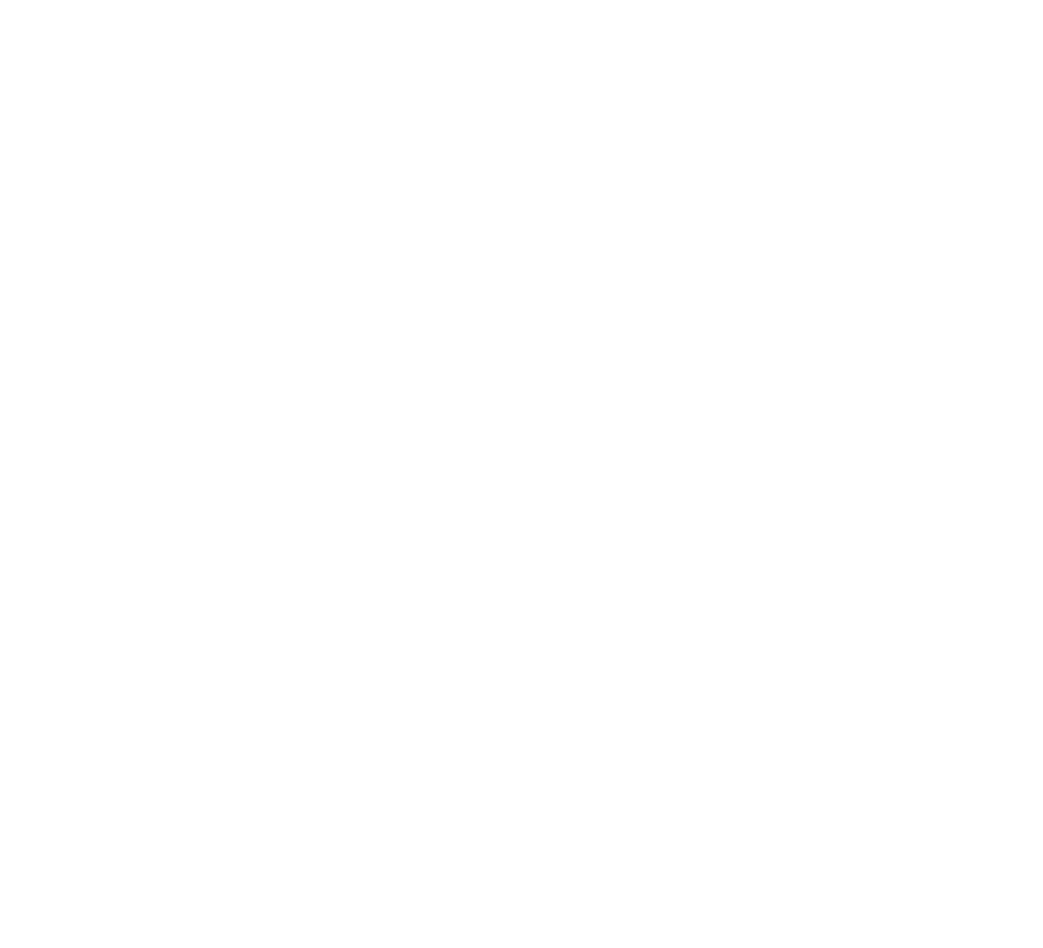
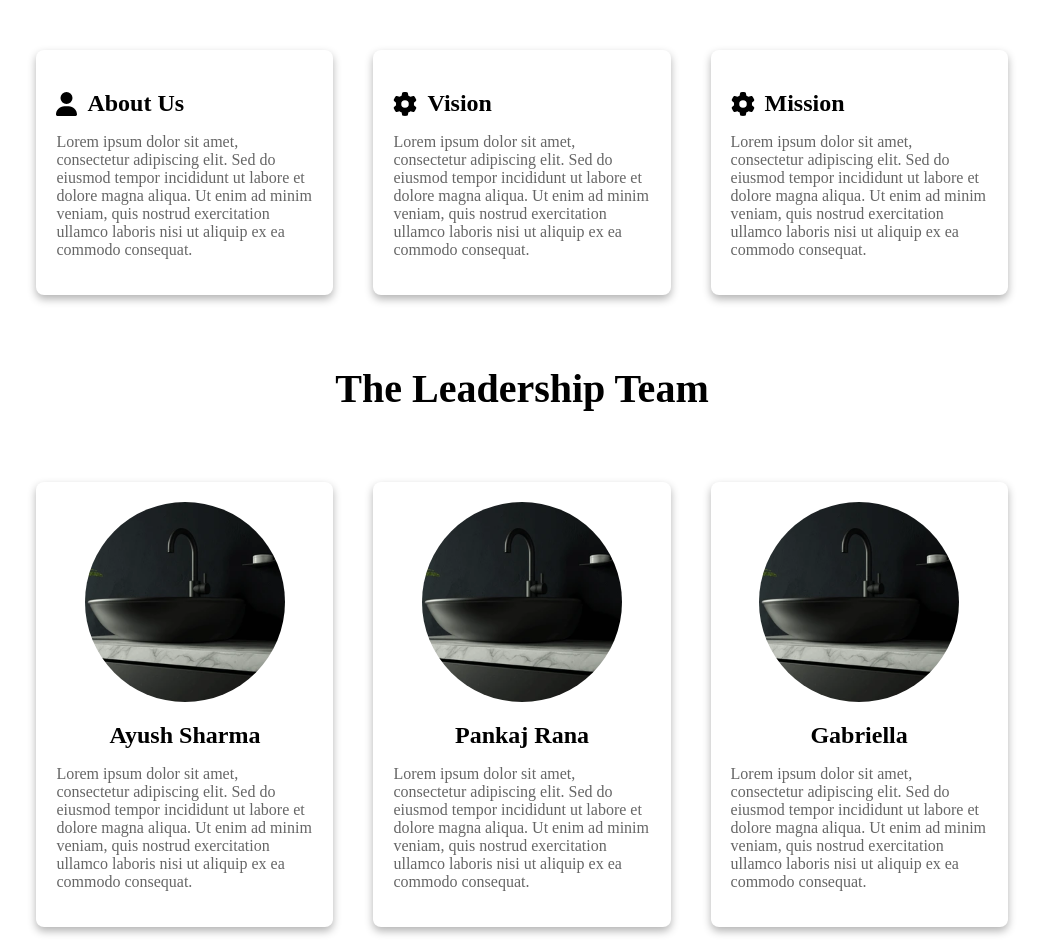
Before and after one commit to gulshan-ara/hardware_website, a React (Create React App) app: page / in a window 1280 px wide. Shown: the part 604-1552 px from the top of the page, without its empty margins (118-1161 px from the left). Before the commit the page ends 800 px from the top, so only its background shows below. Built offline with nearby package versions, Linux system fonts and the light colour scheme.

Commit message:
added another row

```diff
--- a/src/App.js
+++ b/src/App.js
@@ -1,14 +1,28 @@
 import React from "react";
 import { NavBar } from "./components/navbar";
 import { ImageCarousel } from "./components/carousel";
+import CardRow from "./components/card";
+import TeamRow from "./components/team";
+import styled from "styled-components";
+
+const Headline = styled.div`
+	text-align: center;
+	font-size: 40px;
+	font-weight: bold;
+`;
 
 function App() {
-  return (
-    <div className="App">
-      <NavBar/>
-      <ImageCarousel />
-    </div>
-  );
+	return (
+		<div className="App">
+			<NavBar />
+			<ImageCarousel />
+			<CardRow />
+			<div>
+				<Headline>The Leadership Team</Headline>
+				<TeamRow />
+			</div>
+		</div>
+	);
 }
 
 export default App;
--- /dev/null
+++ b/src/components/card.jsx
@@ -0,0 +1,106 @@
+import React from "react";
+import styled from "styled-components";
+import { FontAwesomeIcon } from "@fortawesome/react-fontawesome";
+import { faUser, faCog } from "@fortawesome/free-solid-svg-icons";
+
+const CardContainer = styled.div`
+	display: flex;
+	flex-direction: row;
+	justify-content: space-around;
+	margin: 50px 10%;
+	/* Responsive styles */
+	@media (max-width: 480px) {
+		flex-wrap: wrap;
+		flex-direction: column;
+		justify-content: center;
+		margin: 10px 2%;
+	}
+`;
+
+const Card = styled.div`
+	background-color: #fff;
+	border-radius: 8px;
+	box-shadow: 0 4px 8px rgba(0, 0, 0, 0.3);
+	padding: 20px;
+	margin: 20px;
+	transition: transform 0.3s ease; /* Added transition property */
+	&:hover {
+		transform: translateY(-15px); /* Move card up by 10px on hover */
+	}
+	/* Responsive styles */
+	@media (max-width: 768px) {
+		width: calc(
+			50% - 40px
+		); /* Make cards take 50% width on screens smaller than 768px */
+	}
+	@media (max-width: 480px) {
+		width: calc(
+			100% - 40px
+		); /* Make cards take 100% width on screens smaller than 480px */
+	}
+`;
+
+const Title = styled.h2`
+	font-size: 1.5rem;
+	margin-bottom: 10px;
+	display: flex;
+	align-items: center;
+`;
+
+const Description = styled.p`
+	color: #666;
+`;
+
+const CardRow = () => {
+	return (
+		<CardContainer>
+			<Card>
+				<Title>
+					<FontAwesomeIcon
+						icon={faUser}
+						style={{ marginRight: "10px" }}
+					/>
+					About Us
+				</Title>
+				<Description>
+					Lorem ipsum dolor sit amet, consectetur adipiscing elit. Sed
+					do eiusmod tempor incididunt ut labore et dolore magna
+					aliqua. Ut enim ad minim veniam, quis nostrud exercitation
+					ullamco laboris nisi ut aliquip ex ea commodo consequat.
+				</Description>
+			</Card>
+			<Card>
+				<Title>
+					<FontAwesomeIcon
+						icon={faCog}
+						style={{ marginRight: "10px" }}
+					/>
+					Vision
+				</Title>
+				<Description>
+					Lorem ipsum dolor sit amet, consectetur adipiscing elit. Sed
+					do eiusmod tempor incididunt ut labore et dolore magna
+					aliqua. Ut enim ad minim veniam, quis nostrud exercitation
+					ullamco laboris nisi ut aliquip ex ea commodo consequat.
+				</Description>
+			</Card>
+			<Card>
+				<Title>
+					<FontAwesomeIcon
+						icon={faCog}
+						style={{ marginRight: "10px" }}
+					/>
+					Mission
+				</Title>
+				<Description>
+					Lorem ipsum dolor sit amet, consectetur adipiscing elit. Sed
+					do eiusmod tempor incididunt ut labore et dolore magna
+					aliqua. Ut enim ad minim veniam, quis nostrud exercitation
+					ullamco laboris nisi ut aliquip ex ea commodo consequat.
+				</Description>
+			</Card>
+		</CardContainer>
+	);
+};
+
+export default CardRow;
--- a/src/components/carousel.jsx
+++ b/src/components/carousel.jsx
@@ -73,6 +73,18 @@ const styles = `
   width: 100%;
   height: 500px;
 }
+
+@media (max-width: 768px) {
+  .carousel-caption {
+    transform: translate(50%, -80%); /* Adjust caption position for smaller screens */
+  }
+}
+
+@media (max-width: 480px) {
+  .carousel-caption {
+    transform: translate(20%, -80%); /* Further adjust caption position for even smaller screens */
+  }
+}
 `;
 
 // Inject the styles into the document
--- /dev/null
+++ b/src/components/team.jsx
@@ -0,0 +1,119 @@
+import React from "react";
+import styled, { keyframes } from "styled-components";
+
+const fall = keyframes`
+  from {
+    transform: translateY(-50px);
+    opacity: 0;
+  }
+  to {
+    transform: translateY(0);
+    opacity: 1;
+  }
+`;
+
+const CardContainer = styled.div`
+	display: flex;
+	flex-direction: row;
+	justify-content: space-around;
+	margin: 50px 10%;
+	/* Responsive styles */
+	@media (max-width: 480px) {
+		flex-wrap: wrap;
+		flex-direction: column;
+		justify-content: center;
+		margin: 10px 2%;
+	}
+`;
+
+const Card = styled.div`
+	background-color: #fff;
+	border-radius: 8px;
+	box-shadow: 0 4px 8px rgba(0, 0, 0, 0.3);
+	padding: 20px;
+	margin: 20px;
+	transition: transform 0.3s ease; /* Added transition property */
+	&:hover {
+		transform: translateY(-15px); /* Move card up by 10px on hover */
+	}
+	/* Responsive styles */
+	@media (max-width: 768px) {
+		width: calc(
+			50% - 40px
+		); /* Make cards take 50% width on screens smaller than 768px */
+	}
+	@media (max-width: 480px) {
+		width: calc(
+			100% - 40px
+		); /* Make cards take 100% width on screens smaller than 480px */
+	}
+`;
+
+const ImageContainer = styled.div`
+	display: flex;
+	justify-content: center;
+`;
+
+const Image = styled.img`
+	width: 200px;
+	height: 200px;
+	border-radius: 50%; /* Make the image round */
+	object-fit: cover; /* Maintain aspect ratio */
+  animation: ${fall} 0.5s ease forwards; /* Play the fall animation */
+	opacity: 0;
+`;
+
+const Name = styled.h2`
+	font-size: 1.5rem;
+	margin-bottom: 10px;
+  text-align: center;
+`;
+
+const Description = styled.p`
+	color: #666;
+`;
+
+const TeamRow = () => {
+	return (
+		<CardContainer>
+			<Card>
+				<ImageContainer>
+					<Image src="/assets/images/image_1.png" alt="About Us" />
+				</ImageContainer>
+				<Name>Ayush Sharma</Name>
+				<Description>
+					Lorem ipsum dolor sit amet, consectetur adipiscing elit. Sed
+					do eiusmod tempor incididunt ut labore et dolore magna
+					aliqua. Ut enim ad minim veniam, quis nostrud exercitation
+					ullamco laboris nisi ut aliquip ex ea commodo consequat.
+				</Description>
+			</Card>
+			<Card>
+				<ImageContainer>
+					<Image src="/assets/images/image_1.png" alt="About Us" />
+				</ImageContainer>
+				<Name>Pankaj Rana</Name>
+				<Description>
+					Lorem ipsum dolor sit amet, consectetur adipiscing elit. Sed
+					do eiusmod tempor incididunt ut labore et dolore magna
+					aliqua. Ut enim ad minim veniam, quis nostrud exercitation
+					ullamco laboris nisi ut aliquip ex ea commodo consequat.
+				</Description>
+			</Card>
+			<Card>
+				<ImageContainer>
+					<Image src="/assets/images/image_1.png" alt="About Us" />
+				</ImageContainer>
+				<Name>Gabriella</Name>
+				<Description>
+					Lorem ipsum dolor sit amet, consectetur adipiscing elit. Sed
+					do eiusmod tempor incididunt ut labore et dolore magna
+					aliqua. Ut enim ad minim veniam, quis nostrud exercitation
+					ullamco laboris nisi ut aliquip ex ea commodo consequat.
+				</Description>
+			</Card>
+		</CardContainer>
+	);
+};
+
+export default TeamRow;
```
Also changed, not shown: package.json (+6 -5 lines), 1 other file (tests, documents, lock files or other folders).
